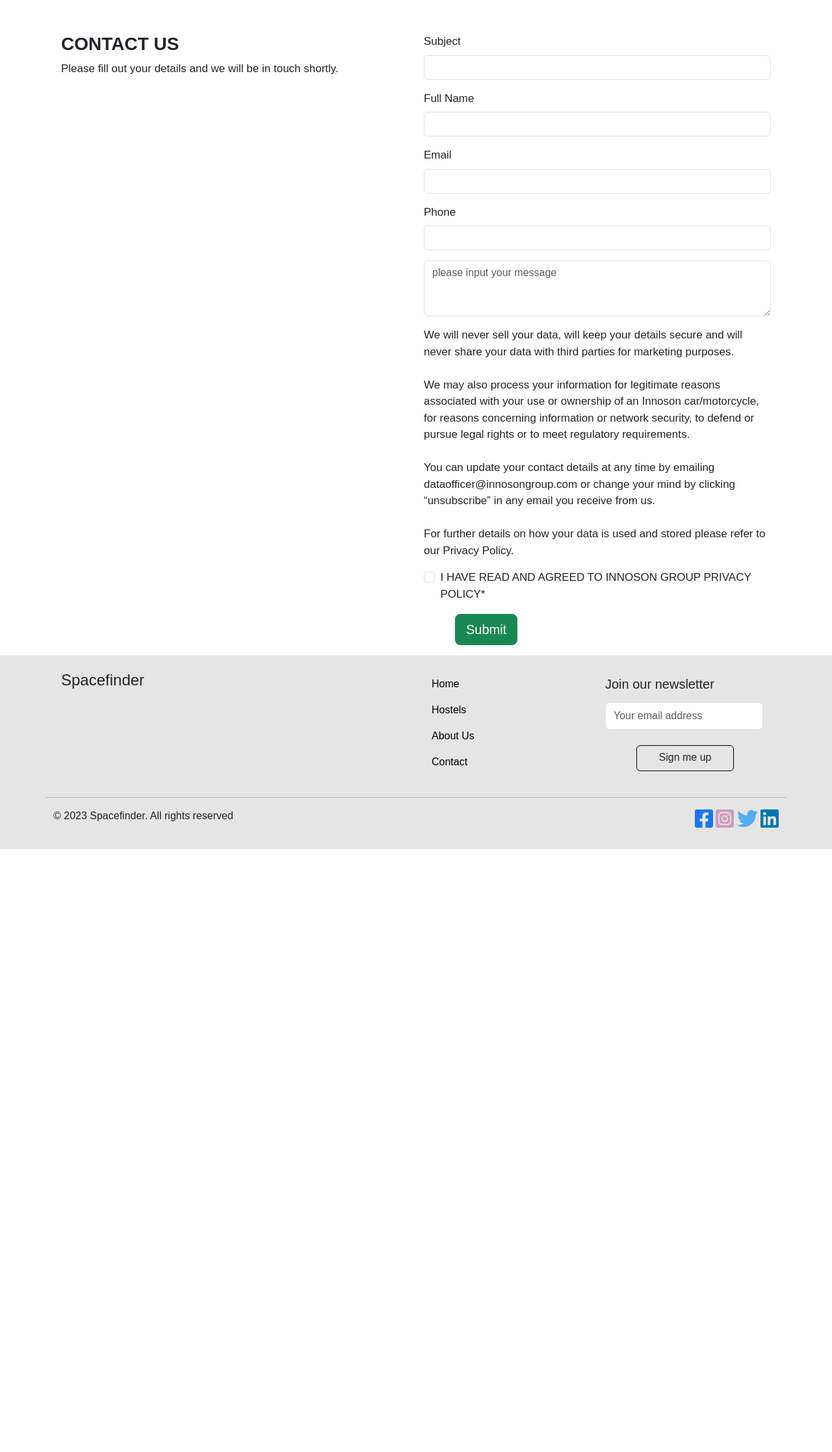
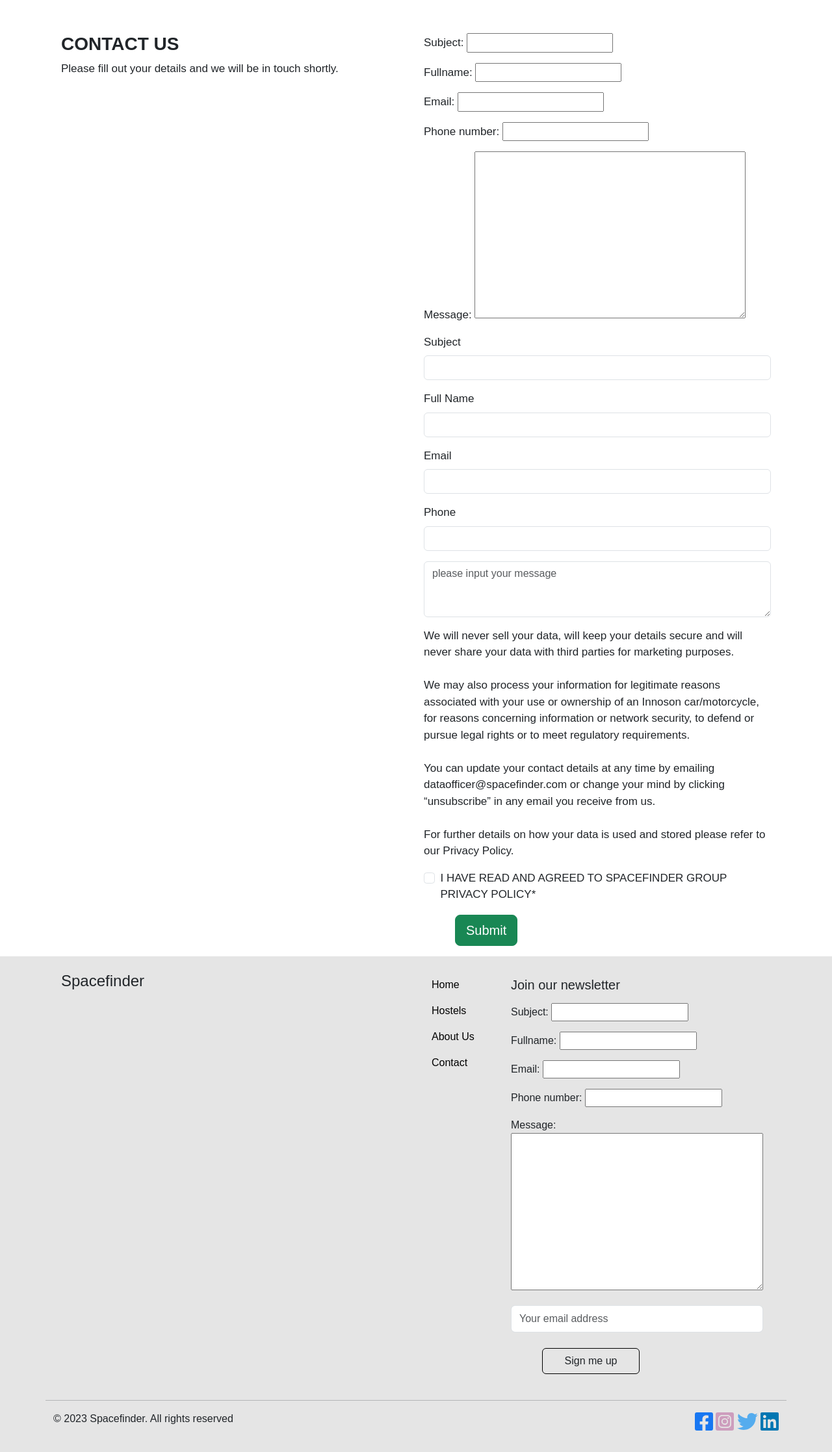
Before and after one commit to Ade1damola/spacefinder, a Django app: page /contact/ in a window 1280 px wide. Shown: the part 95-2330 px from the top of the page at 65% size. Before the commit the page ends 1402 px from the top, so only its background shows below. Run offline with Django 4.2, Linux system fonts and the light colour scheme; some libraries are stand-ins or nearby versions.

Commit message:
minor changes

```diff
--- a/base/admin.py
+++ b/base/admin.py
@@ -1,10 +1,11 @@
 from django.contrib import admin
 
 # Register your models here.
-from .models import Space, Message, School, NewsletterSubscription, UserRating
+from .models import Space, Message, School, NewsletterSubscription, UserRating, ContactFormSubmission
 
 admin.site.register(Space)
 admin.site.register(Message)
 admin.site.register(School)
 admin.site.register(NewsletterSubscription)
+admin.site.register(ContactFormSubmission)
 admin.site.register(UserRating)
--- a/base/forms.py
+++ b/base/forms.py
@@ -1,6 +1,6 @@
 from django.forms import ModelForm
 from django.contrib.auth.models import User
-from .models import Space, NewsletterSubscription
+from .models import Space, NewsletterSubscription, ContactFormSubmission
 
 class UserForm(ModelForm):
     class Meta:
@@ -15,7 +15,13 @@ class SpaceForm(ModelForm):
         exclude = ['host']
 
 
-class NewsletterSubscriptionForm(ModelForm):
+# class NewsletterSubscriptionForm(ModelForm):
+#     class Meta:
+#         model = NewsletterSubscription
+#         fields = ['email']
+
+
+class ContactForm(ModelForm):
     class Meta:
-        model = NewsletterSubscription
-        fields = ['email', 'first_name', 'last_name']
+        model = ContactFormSubmission
+        fields = ['subject','fullname', 'email','phone_number', 'message']
--- a/base/models.py
+++ b/base/models.py
@@ -52,15 +52,24 @@ class Message(models.Model):
         return self.body[0:50]
 
 
-class NewsletterSubscription(models.Model):
+class ContactFormSubmission(models.Model):
+    subject = models.CharField(max_length=50)
+    fullname = models.CharField(max_length=100)
     email = models.EmailField()
-    first_name = models.CharField(max_length=30)
-    last_name = models.CharField(max_length=30)
     phone_number = models.CharField(
-        max_length=15,
+        max_length=11,
         blank=True,
         null=True,
     )
+    message = models.TextField()
+
+    def __str__(self):
+        return self.name
+
+
+class NewsletterSubscription(models.Model):
+    email = models.EmailField()
+
     subscribed_at = models.DateTimeField(auto_now_add=True)
 
     def __str__(self):
--- a/base/templates/base/contact.html
+++ b/base/templates/base/contact.html
@@ -11,7 +11,9 @@
             <p>Please fill out your details and we will be in touch shortly.</p>
         </div>
         <div class="container">
-            <form>
+            <form method="post" action="{% url 'contact' %}">
+              {% csrf_token %}
+              {{ form.as_p }}
                 <div class="mb-3">
                   <label for="exampleFormControlInput1" class="form-label">Subject</label>
                   <input type="text" class="form-control">
@@ -37,7 +39,7 @@
                 <br><br>
                 We may also process your information for legitimate reasons associated with your use or ownership of an Innoson car/motorcycle, for reasons concerning information or network security, to defend or pursue legal rights or to meet regulatory requirements.
                 <br><br>
-                You can update your contact details at any time by emailing dataofficer@innosongroup.com or change your mind by clicking “unsubscribe” in any email you receive from us.
+                You can update your contact details at any time by emailing dataofficer@spacefinder.com or change your mind by clicking “unsubscribe” in any email you receive from us.
                 <br><br>
                 For further details on how your data is used and stored please refer to our Privacy Policy.
                 </p>
@@ -45,11 +47,11 @@
               <div class="mb-3">
                 <div class="form-check form-check-inline">
                     <input class="form-check-input" type="checkbox" required>
-                    <label class="form-check-label" for="inlineCheckbox1">I HAVE READ AND AGREED TO INNOSON GROUP PRIVACY POLICY*</label>
+                    <label class="form-check-label" for="inlineCheckbox1">I HAVE READ AND AGREED TO SPACEFINDER GROUP PRIVACY POLICY*</label>
                 </div>
               </div>
               <div class="mb-3 d-flex align-self-end ms-5">
-                <a class="btn btn-success btn-lg" href="#">Submit</a>
+                <button class="btn btn-success btn-lg" type="submit">Submit</button>
               </div>
         </div>
     </div>
--- a/base/urls.py
+++ b/base/urls.py
@@ -15,6 +15,7 @@ urlpatterns =[
     path('hostel/', views.hostel, name="hostel"),
     path('about/', views.about, name="about"),
     path('contact/', views.contact, name="contact"),
+    path('newsletter_subscription/', views.subscribe_to_newsletter, name="newsletter_subscription"),
     path('accomodation/', views.accomodation, name="accomodation"),
     path('confirm_pay/', views.confirm_pay, name="confirm_pay"),
 
--- a/base/views.py
+++ b/base/views.py
@@ -6,8 +6,8 @@ from django.contrib.auth.models import User
 from django.contrib.auth import authenticate, login, logout
 from django.http import HttpResponse
 from django.contrib.auth.forms import UserCreationForm
-from .forms import UserForm, SpaceForm, NewsletterSubscriptionForm
-from .models import Space, Message, School, NewsletterSubscription, UserRating
+from .forms import UserForm, SpaceForm, ContactForm
+from .models import Space, Message, School, NewsletterSubscription, UserRating, ContactFormSubmission
 from .models import UserRating
 
 
@@ -198,22 +198,20 @@ def deleteMessage(request, pk):
 
 
 def subscribe_to_newsletter(request):
-    form = NewsletterSubscriptionForm()
     if request.method == 'POST':
+        # form = NewsletterSubscriptionForm(request.POST)
 
-        NewsletterSubscription.objects.create(
-            first_name=request.POST.get('first_name'),
-            last_name=request.POST.get('last_name'),
-            email=request.POST.get('email'),
-            phone_number=request.POST.get('phone_number')
-        )
+        email = request.POST.get('email')
+
+        # NewsletterSubscription.objects.create(
+        #     email=request.POST.get('email')
+        # )
         if form.is_valid():
             form.save()
-            # Optionally, you can send a confirmation email here.
-            return redirect('about')  # Redirect back to the "About" section.
+            return redirect('home')
 
     # Handle form display here (GET request) or form validation errors.
-    return render(request, 'base/contact.html', {'form': form})
+    return render(request, 'base/home.html', {'form': form})
 
 
 @login_required(login_url='login')
@@ -242,9 +240,25 @@ def about(request):
 
 
 def contact(request):
+    form = ContactForm(request.POST)
 
+    if request.method == 'POST':
+        ContactFormSubmission.objects.create(
+            subject=request.POST.get('subject'),
+            fullname=request.POST.get('fullname'),
+            email=request.POST.get('email'),
+            phone_number=request.POST.get('phone_number'),
+            message=request.POST.get('message')
+        )
+        if form.is_valid():
+            form.save()
+            return redirect('home')
+    else:
+        form = ContactForm()
 
-    return render(request, 'base/contact.html')
+    context = {'form': form}
+    return render(request, 'base/contact.html', context)
+
 
 def accomodation(request):
 
--- a/templates/footer.html
+++ b/templates/footer.html
@@ -8,16 +8,20 @@
       <div class="container d-flex justify-content-evenly">
         <div class="container">
             <ul class="list-unstyled">
-                <li class="py-2"><a class="text-decoration-none text-black" href="#">Home</a></li>
-                <li class="py-2"><a class="text-decoration-none text-black" href="#">Hostels</a></li>
-                <li class="py-2"><a class="text-decoration-none text-black" href="#">About Us</a></li>
-                <li class="py-2"><a class="text-decoration-none text-black" href="#">Contact</a></li>
+                <li class="py-2"><a class="text-decoration-none text-black" href="{% url 'home' %}">Home</a></li>
+                <li class="py-2"><a class="text-decoration-none text-black" href="{% url 'hostel' %}">Hostels</a></li>
+                <li class="py-2"><a class="text-decoration-none text-black" href="{% url 'about' %}">About Us</a></li>
+                <li class="py-2"><a class="text-decoration-none text-black" href="{% url 'contact' %}">Contact</a></li>
             </ul>
         </div>
         <div class="container">
             <h5 class="py-2">Join our newsletter</h5>
-            <input type="text" class="form-control py-2" placeholder="Your email address">
-            <a href="#" class="btn border border-black my-4 ms-5 sign ">Sign me up</a>
+            <form method="post" action="{% url 'newsletter_subscription' %}">
+              {% csrf_token %}
+              {{form.as_p}}
+                <input type="text" class="form-control py-2" placeholder="Your email address" required>
+                <button type="submit" class="btn border border-black my-4 ms-5 sign ">Sign me up</button>
+            </form>
         </div>
       </div>
     </div>
```
Also changed, not shown: base/migrations/0010_contactformsubmission_and_more.py (added), base/migrations/0011_alter_contactformsubmission_phone_number.py (added), db.sqlite3.
